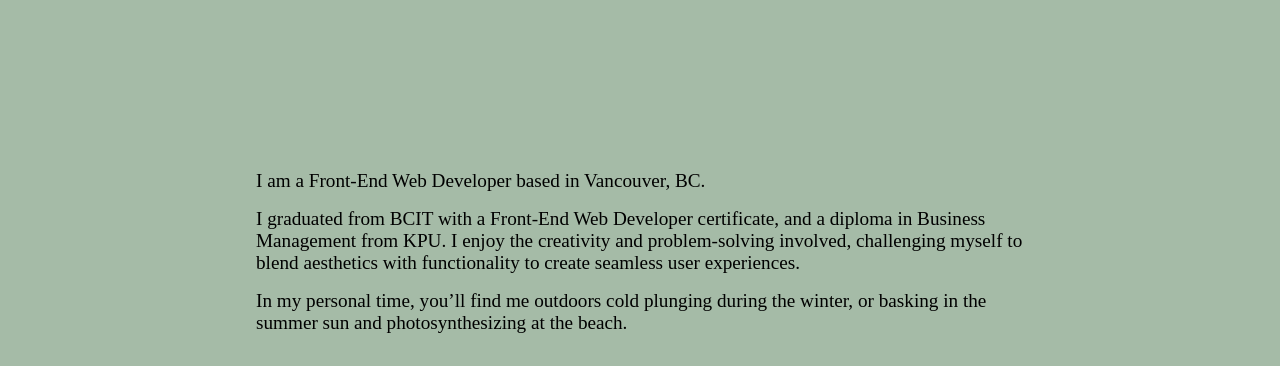
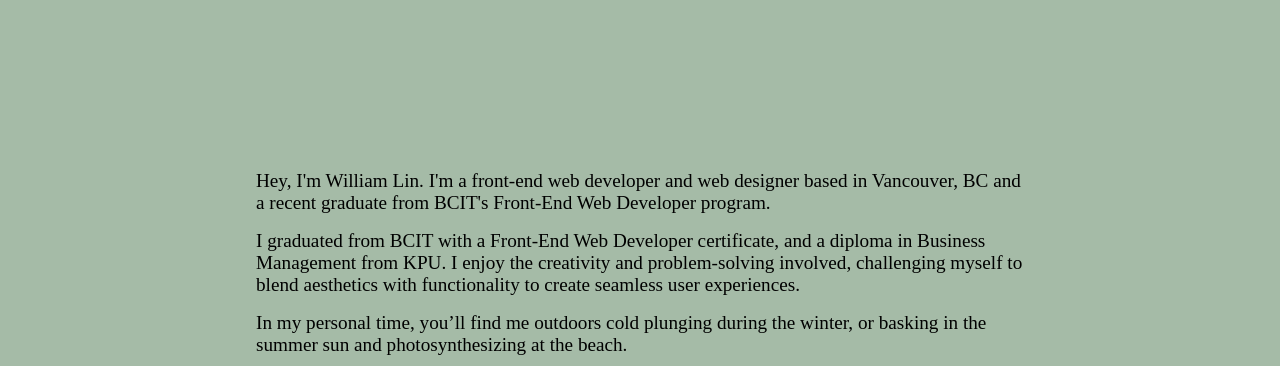
Before and after one commit to williamlinweilun/portfolio-site, a plain HTML site: page about.html in a window 1280 px wide. Shown: the part 434-800 px from the top of the page. Drawn offline with Linux system fonts and the light colour scheme.

Commit message:
Add meta description tags for SEO

```diff
--- a/about.html
+++ b/about.html
@@ -3,6 +3,8 @@
 <head>
     <meta charset="UTF-8">
     <meta name="viewport" content="width=device-width, initial-scale=1.0">
+
+    <meta name="description" content="Hey, I'm William Lin. I'm a front-end web developer and web designer based in Vancouver, BC and a graduate from BCIT's Front-End Web Developer program.">
 
     <link rel="stylesheet" href="styles/normalize-fwd.css">
     <link rel="stylesheet" href="styles/styles.css">
@@ -40,7 +42,7 @@
 
         <section class="about-banner">
             <h2>About</h2>
-            <p>I am a Front-End Web Developer based in Vancouver, BC.</p>
+            <p>Hey, I'm William Lin. I'm a front-end web developer and web designer based in Vancouver, BC and a recent graduate from BCIT's Front-End Web Developer program.</p>
 
             <p>I graduated from BCIT with a Front-End Web Developer certificate, and a diploma in Business Management from KPU. I enjoy the creativity and problem-solving involved, challenging myself to blend aesthetics with functionality to create seamless user experiences. </p>
 
```
Also changed, not shown: filmzone.html (+2 -2 lines), index.html (+7 -5 lines), pacific-retreats.html (+2 -0 lines), palm-springs.html (+2 -0 lines).
